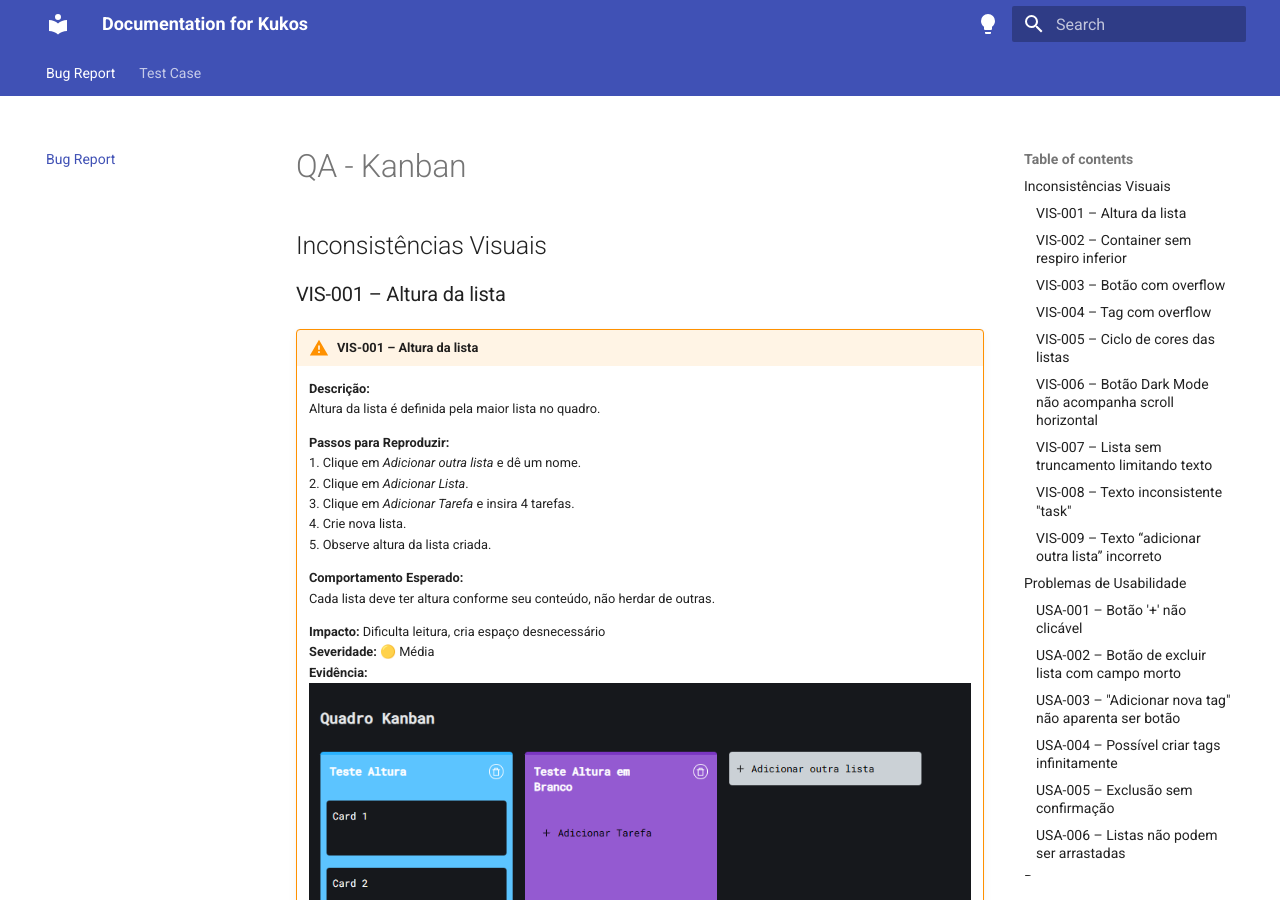
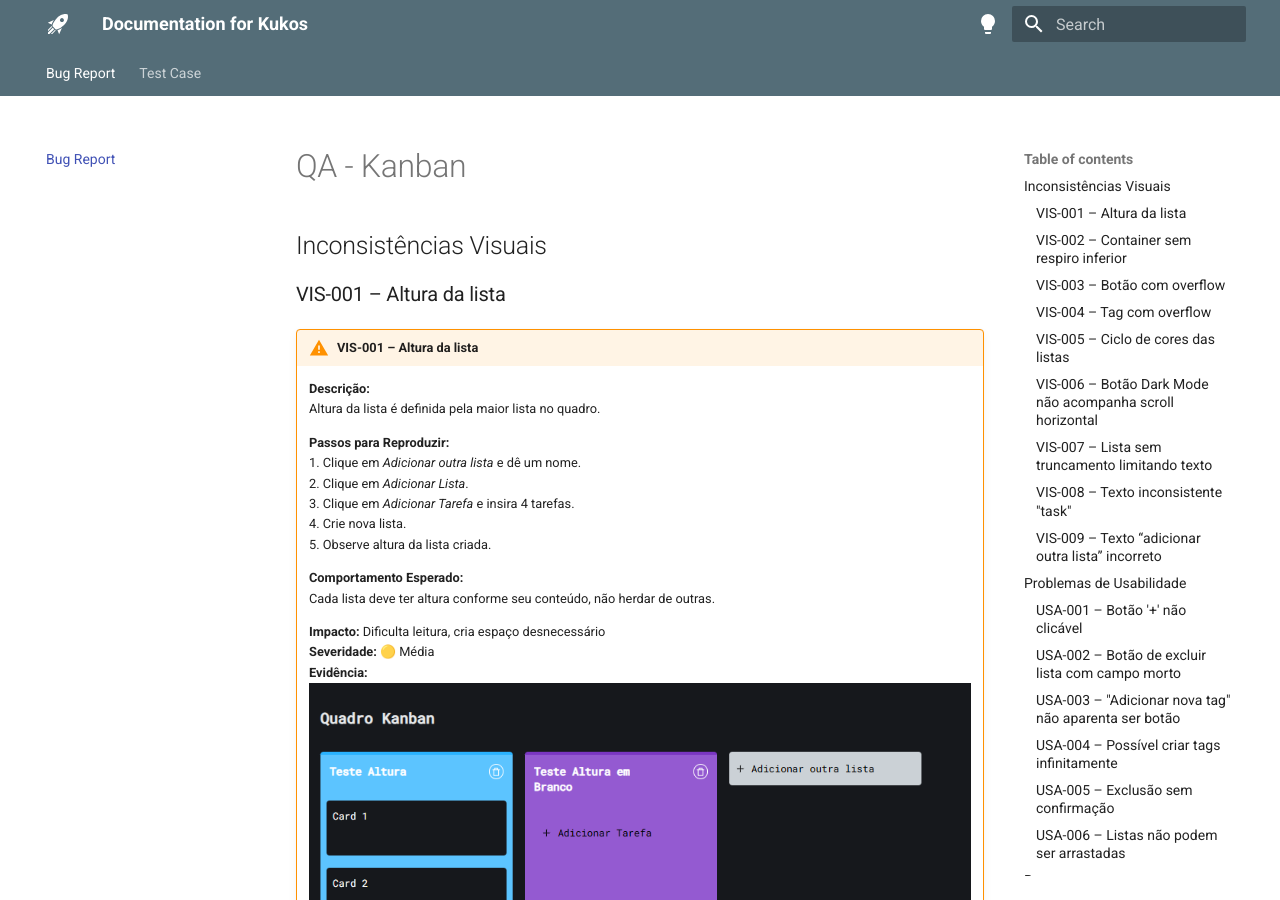
Before and after one commit to Adrielzera/Kukos, an MkDocs documentation site: the page built from doc-reporting/docs/index.md, in a window 1280 px wide and 900 px high. Built offline with MkDocs 1.6.1 and Material for MkDocs 9.7.7, drawn with Linux system fonts in a browser that asks for light colours.

Commit message:
doc: mkdocs theme

```diff
--- a/mkdocs.yml
+++ b/mkdocs.yml
@@ -9,14 +9,14 @@ theme:
   name: material
   palette:
     - scheme: default
-      primary: indigo
-      accent: indigo
+      primary: blue grey
+      accent: pink
       toggle:
         icon: material/lightbulb
         name: Modo Claro
     - scheme: slate
-      primary: indigo
-      accent: indigo
+      primary: blue grey
+      accent: pink
       toggle:
         icon: material/lightbulb-outline
         name: Modo Escuro
@@ -27,6 +27,9 @@ theme:
     - admonition
     - header.autohide
 
+  icon:
+    logo: material/rocket-launch
+
 markdown_extensions:
   - admonition
   - pymdownx.superfences
```
Also changed, not shown: 1 other file.
